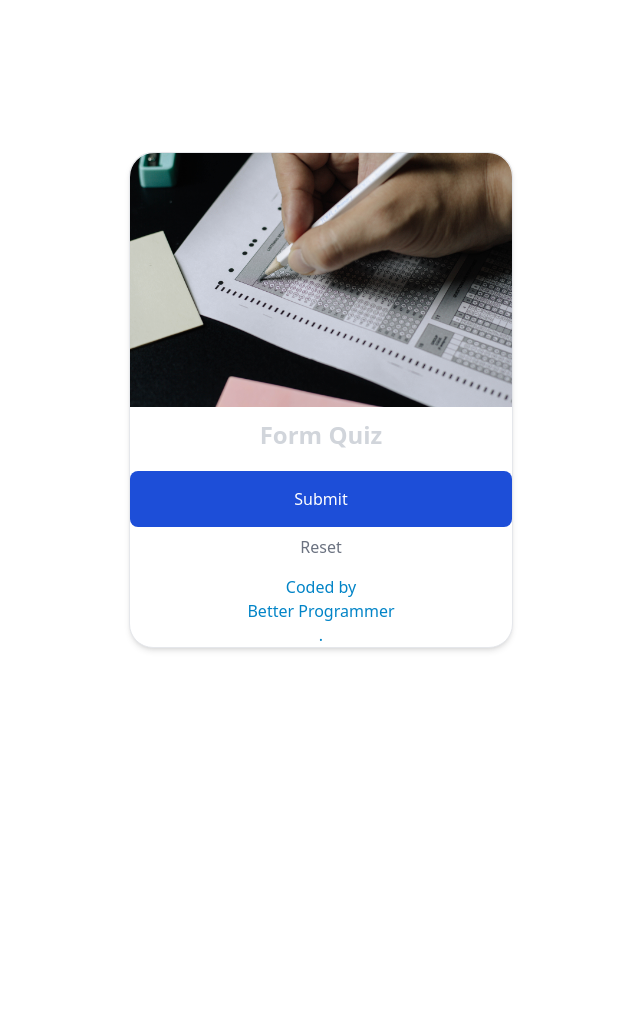
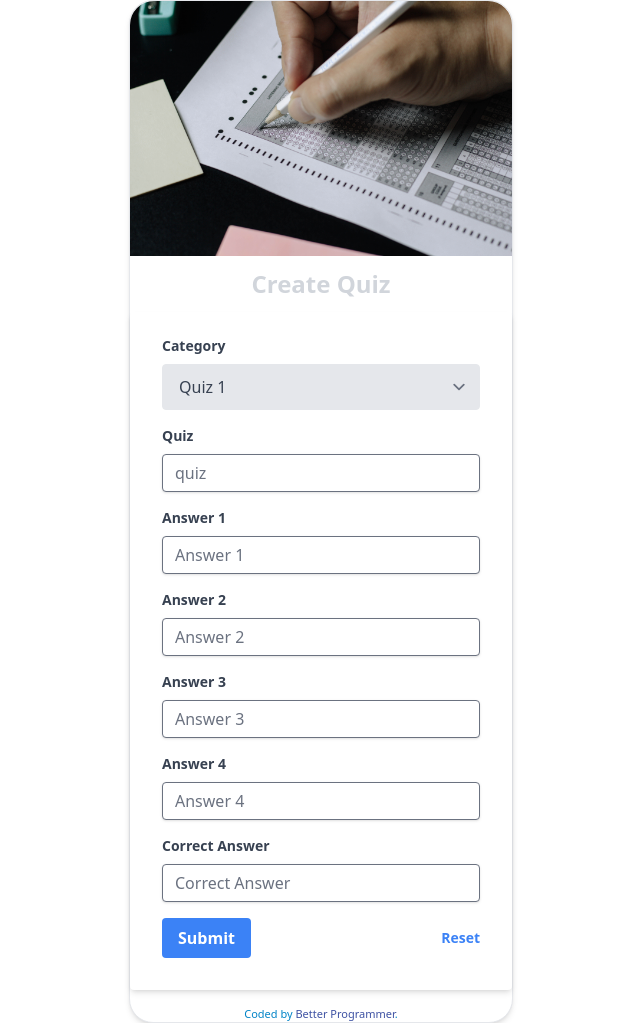
Before and after one commit to muhyasin89/YoutubeHTML-CSS, a website: page page/create_quiz.html in a window 1280 px wide. Shown: the whole page, without its empty margins (319-959 px from the left). Before the commit the page ends 800 px from the top, so only its background shows below. Drawn offline with nearby package versions, Linux system fonts and the light colour scheme.

Commit message:
[project/quiz]finalize project quiz

```diff
--- a/page/create_quiz.html
+++ b/page/create_quiz.html
@@ -5,6 +5,10 @@
   <meta name="viewport" content="width=device-width, initial-scale=1.0">
   <script src="https://cdn.tailwindcss.com?plugins=forms,typography,aspect-ratio,line-clamp"></script>
   <link href="../css/main.css" rel="stylesheet">
+  <style>
+    .attribution { font-size: 11px; text-align: center; }
+    .attribution a { color: hsl(228, 45%, 44%); }
+  </style>
 </head>
 <body>
   <div class="flex h-screen">
@@ -13,19 +17,67 @@
         <img src="../images/header.jpg" class="rounded-t-3xl" />
       </a>
       <h1 class="text-center font-bold text-gray-300 text-2xl my-3">
-        Form Quiz
+        Create Quiz
       </h1>
 
+      <form class="bg-white shadow-md rounded px-8 pt-6 pb-8 mb-4">
+        <div class="mb-4">
+          <label class="block text-gray-700 text-sm font-bold mb-2" for="quiz">
+            Category
+          </label>
+          <select class="block appearance-none w-full bg-gray-200 border border-gray-200 text-gray-700 py-3 px-4 pr-8 rounded leading-tight focus:outline-none focus:bg-white focus:border-gray-500" id="grid-state">
+            <option>Quiz 1</option>
+            <option>Quiz 2</option>
+            <option>Quiz 3</option>
+          </select>
+        </div>
+        <div class="mb-4">
+          <label class="block text-gray-700 text-sm font-bold mb-2" for="quiz">
+            Quiz
+          </label>
+          <input class="shadow appearance-none border rounded w-full py-2 px-3 text-gray-700 leading-tight focus:outline-none focus:shadow-outline" id="quiz" type="text" placeholder="quiz">
+        </div>
+        <div class="mb-4">
+          <label class="block text-gray-700 text-sm font-bold mb-2" for="quiz">
+            Answer 1
+          </label>
+          <input class="shadow appearance-none border rounded w-full py-2 px-3 text-gray-700 leading-tight focus:outline-none focus:shadow-outline" id="quiz" type="text" placeholder="Answer 1">
+        </div>
+        <div class="mb-4">
+          <label class="block text-gray-700 text-sm font-bold mb-2" for="quiz">
+            Answer 2
+          </label>
+          <input class="shadow appearance-none border rounded w-full py-2 px-3 text-gray-700 leading-tight focus:outline-none focus:shadow-outline" id="quiz" type="text" placeholder="Answer 2">
+        </div>
+        <div class="mb-4">
+          <label class="block text-gray-700 text-sm font-bold mb-2" for="quiz">
+            Answer 3
+          </label>
+          <input class="shadow appearance-none border rounded w-full py-2 px-3 text-gray-700 leading-tight focus:outline-none focus:shadow-outline" id="quiz" type="text" placeholder="Answer 3">
+        </div>
+        <div class="mb-4">
+          <label class="block text-gray-700 text-sm font-bold mb-2" for="quiz">
+            Answer 4
+          </label>
+          <input class="shadow appearance-none border rounded w-full py-2 px-3 text-gray-700 leading-tight focus:outline-none focus:shadow-outline" id="quiz" type="text" placeholder="Answer 4">
+        </div>
 
-      <button type="button" class="w-full my-2 py-4 font-medium rounded-lg text-white bg-blue-700 hover:bg-blue-800 focus:ring-4 focus:ring-blue-300">
-        Submit
-      </button>
-
-      <button type="button" class="w-full mb-4 font-medium rounded-lg text-gray-500 bg-white border-grey-200">
-        Reset
-      </button>
-
-      <div class="attribution text-sky-600 grid place-items-center">
+        <div class="mb-4">
+          <label class="block text-gray-700 text-sm font-bold mb-2" for="quiz">
+            Correct Answer
+          </label>
+          <input class="shadow appearance-none border rounded w-full py-2 px-3 text-gray-700 leading-tight focus:outline-none focus:shadow-outline" id="quiz" type="text" placeholder="Correct Answer">
+        </div>
+        <div class="flex items-center justify-between">
+          <button class="bg-blue-500 hover:bg-blue-700 text-white font-bold py-2 px-4 rounded focus:outline-none focus:shadow-outline" type="button">
+            Submit
+          </button>
+          <a class="inline-block align-baseline font-bold text-sm text-blue-500 hover:text-blue-800" href="#">
+            Reset
+          </a>
+        </div>
+      </form>
+      <div class="attribution text-sky-600">
         Coded by <a href="#">Better Programmer</a>.
       </div>
     </div>
```
Also changed, not shown: index.html (+15 -1 lines), page/create_category.html (+5 -1 lines), page/quiz.html (+22 -39 lines), page/result.html (+5 -1 lines), page/result_detail.html (+5 -1 lines).
